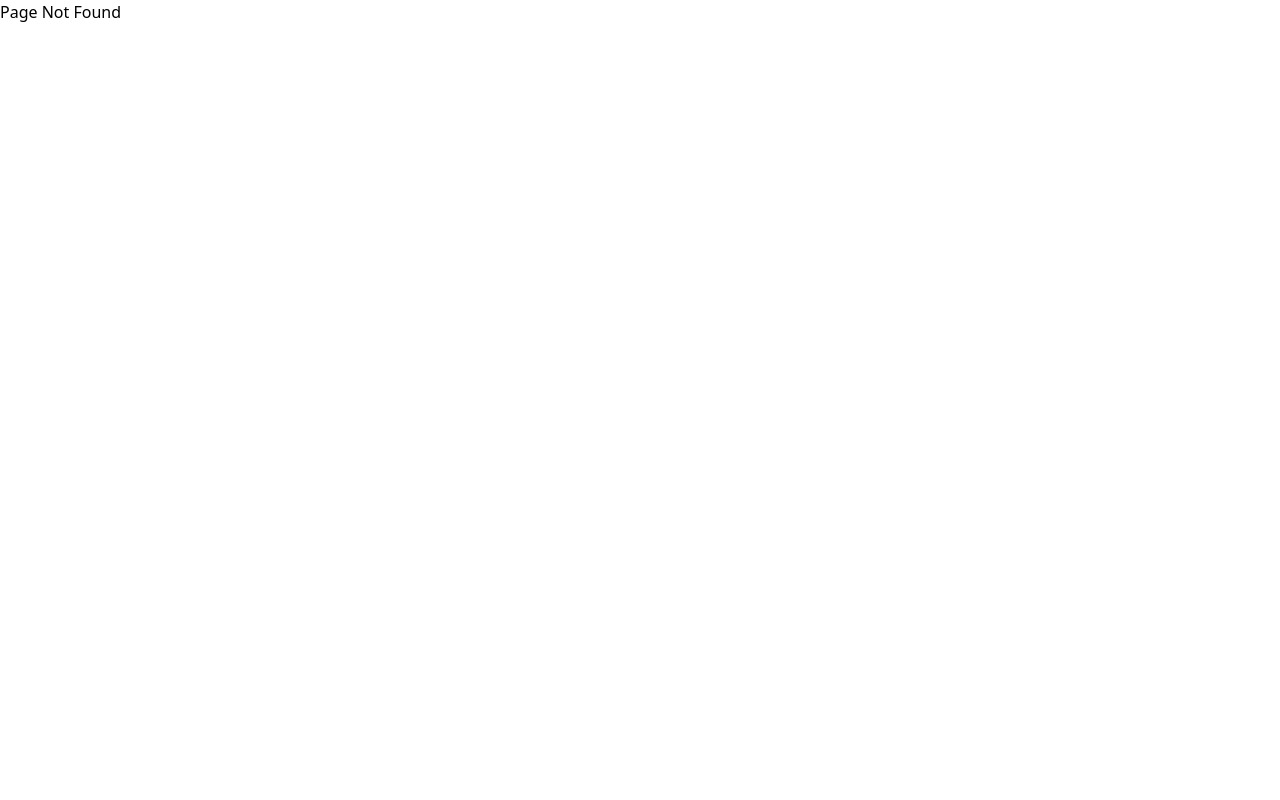
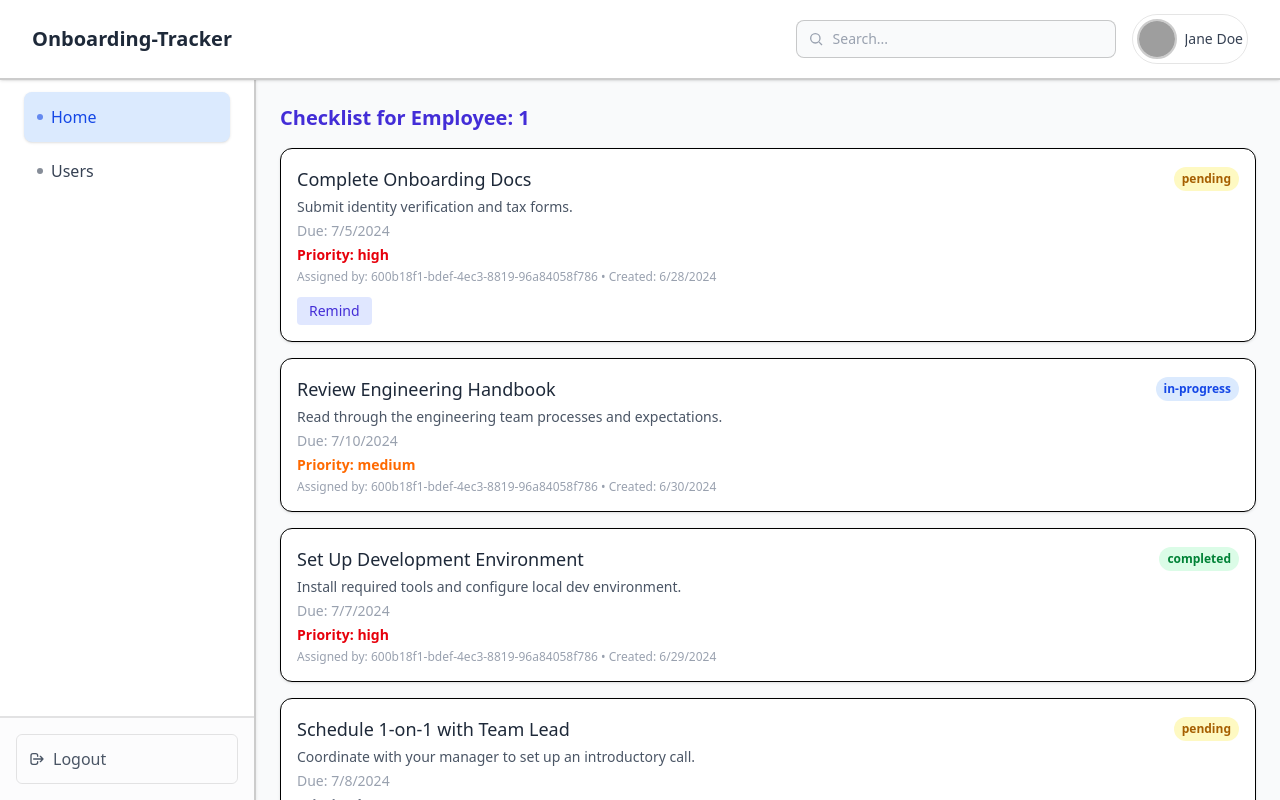
Before and after one commit to pranavnaxane/virtual-onboarding-tracker-frontend, a React (Vite) app: page /hr/dashboard/checklist/1 in a window 1280 px wide. Before the commit this address led to /404. Built offline with nearby package versions, Linux system fonts and the light colour scheme; grey boxes are pictures that could not be loaded.

Commit message:
checklist added

```diff
--- /dev/null
+++ b/src/features/hr/Checklist.tsx
@@ -0,0 +1,79 @@
+import React from "react";
+import { useParams } from "react-router-dom";
+import taskList, { type Task } from "../../mocks/dummy_tasklist";
+
+const statusColors = {
+  pending: "bg-yellow-100 text-yellow-700",
+  "in-progress": "bg-blue-100 text-blue-700",
+  completed: "bg-green-100 text-green-700",
+};
+
+const priorityColors = {
+  high: "text-red-600",
+  medium: "text-orange-500",
+  low: "text-gray-500",
+};
+const Checklist = () => {
+  const { employeeId } = useParams<{ employeeId: string }>();
+
+  if (!employeeId) return <p>Invalid employee</p>;
+  const handleRemind = (taskId: string) => {
+    // You can trigger a toast, notification, or backend call here
+    alert(`Reminder sent for task: ${taskId}`);
+  };
+  return (
+    <div className="space-y-4">
+      <h2 className="text-xl font-semibold text-indigo-700">
+        Checklist for Employee: {employeeId}
+      </h2>
+
+      {taskList.length === 0 ? (
+        <p className="text-gray-500">No tasks assigned.</p>
+      ) : (
+        taskList.map((task: Task) => (
+          <div
+            key={task.taskId}
+            className="p-4 border rounded-xl bg-white shadow-sm space-y-1"
+          >
+            <div className="flex justify-between items-center">
+              <h3 className="text-lg font-medium text-gray-800">
+                {task.title}
+              </h3>
+              <span
+                className={`px-2 py-1 text-xs rounded-full font-semibold ${
+                  statusColors[task.status]
+                }`}
+              >
+                {task.status}
+              </span>
+            </div>
+            <p className="text-sm text-gray-600">{task.description}</p>
+            <p className="text-sm text-gray-400">
+              Due: {new Date(task.dueDate).toLocaleDateString()}
+            </p>
+            <p
+              className={`text-sm font-semibold ${
+                priorityColors[task.priority]
+              }`}
+            >
+              Priority: {task.priority}
+            </p>
+            <p className="text-xs text-gray-400">
+              Assigned by: {task.assignedBy} • Created:{" "}
+              {new Date(task.createdAt).toLocaleDateString()}
+            </p>
+            {task.status === "pending" && (
+              <button
+                onClick={() => handleRemind(task.taskId)}
+                className="mt-2 inline-block px-3 py-1 text-sm bg-indigo-100 text-indigo-700 font-medium rounded hover:bg-indigo-200 transition"
+              >
+                Remind
+              </button>
+            )}
+          </div>
+        ))
+      )}
+    </div>
+  );
+};
+export default Checklist;
--- a/src/features/hr/HRDashboard.tsx
+++ b/src/features/hr/HRDashboard.tsx
@@ -3,8 +3,7 @@ import Header from "./layout/Header";
 import Sidebar from "./layout/Sidebar";
 import type { HRProfileData } from "./types/hr.types";
 import { useSidebar } from "../../context";
-import HomePage from "./Home";
-import { UsersPage } from "./Users";
+import { Outlet } from "react-router-dom";
 
 const HRDashboard: FC = () => {
   const { selectedTab } = useSidebar();
@@ -48,7 +47,7 @@ const HRDashboard: FC = () => {
         `}
         role="main"
       >
-        {selectedTab === "Users" ? <UsersPage /> : <HomePage />}
+        <Outlet />
       </main>
     </div>
   );
--- a/src/features/hr/Users.tsx
+++ b/src/features/hr/Users.tsx
@@ -1,9 +1,11 @@
 import { useState } from "react";
 import Users from "../../mocks/dummy_users_1000";
+import { useNavigate } from "react-router-dom";
 
 export const UsersPage = () => {
   const [hrId, setHrId] = useState("600b18f1-bdef-4ec3-8819-96a84058f786");
   const [searchTerm, setSearchTerm] = useState("");
+  const navigate = useNavigate();
   const filteredUsers = Users.filter(
     (user: any) =>
       user.hrId === hrId &&
@@ -49,6 +51,9 @@ export const UsersPage = () => {
                 <p className="text-xs text-gray-400 mt-auto">
                   Joined: {user.joiningDate}
                 </p>
+                <button onClick={() => navigate(`/hr/dashboard/checklist/${user.userId}`)} className="mt-4 w-full py-2 text-sm font-medium bg-indigo-600 text-white rounded-xl hover:bg-indigo-700 shadow hover:shadow-md transition duration-300">
+                  checklist
+                </button>
               </div>
             ))}
         </div>
--- a/src/features/hr/layout/Sidebar.tsx
+++ b/src/features/hr/layout/Sidebar.tsx
@@ -1,6 +1,7 @@
 import { memo, type FC } from "react";
 import { useSidebar } from "../../../context";
 import type { SidebarLinkProps } from "../types/hr.types";
+import { useNavigate } from "react-router-dom";
 
 interface SidebarProps {
   isOpen?: boolean;
@@ -9,8 +10,14 @@ interface SidebarProps {
 
 const Sidebar: FC<SidebarProps> = ({ isOpen = true, onClose }) => {
   const { setSelectedTab, selectedTab } = useSidebar();
+  const navigate = useNavigate();
+  const sideBarClicked = (menuItem: string) => {
+    if (menuItem == "Home") {
+      navigate("/hr/dashboard/home");
+    } else if (menuItem === "Users") {
+      navigate("/hr/dashboard/users");
+    }
 
-  const sideBarClicked = (menuItem: string) => {
     setSelectedTab(menuItem);
   };
   return (
--- /dev/null
+++ b/src/mocks/dummy_tasklist.ts
@@ -0,0 +1,74 @@
+export interface Task {
+  taskId: string;
+  title: string;
+  description: string;
+  assignedTo: string;
+  assignedBy: string;
+  dueDate: string;
+  status: 'pending' | 'in-progress' | 'completed';
+  priority: 'high' | 'medium' | 'low';
+  tags: string;
+  attachments: string;
+  createdAt: string;
+  updatedAt: string;
+}
+const taskList: Task[] = [
+  {
+    taskId: "task-001",
+    title: "Complete Onboarding Docs",
+    description: "Submit identity verification and tax forms.",
+    assignedTo: "f9859bef-0d77-4aa2-a116-1218c07bc70d",
+    assignedBy: "600b18f1-bdef-4ec3-8819-96a84058f786",
+    dueDate: "2024-07-05",
+    status: "pending",
+    priority: "high",
+    tags: "onboarding,docs",
+    attachments: "onboarding-pack.zip",
+    createdAt: "2024-06-28T10:00:00Z",
+    updatedAt: "2024-06-28T10:00:00Z",
+  },
+  {
+    taskId: "task-002",
+    title: "Review Engineering Handbook",
+    description: "Read through the engineering team processes and expectations.",
+    assignedTo: "f9859bef-0d77-4aa2-a116-1218c07bc70d",
+    assignedBy: "600b18f1-bdef-4ec3-8819-96a84058f786",
+    dueDate: "2024-07-10",
+    status: "in-progress",
+    priority: "medium",
+    tags: "reading,training",
+    attachments: "engineering-handbook.pdf",
+    createdAt: "2024-06-30T08:45:00Z",
+    updatedAt: "2024-07-01T11:12:00Z",
+  },
+  {
+    taskId: "task-003",
+    title: "Set Up Development Environment",
+    description: "Install required tools and configure local dev environment.",
+    assignedTo: "f9859bef-0d77-4aa2-a116-1218c07bc70d",
+    assignedBy: "600b18f1-bdef-4ec3-8819-96a84058f786",
+    dueDate: "2024-07-07",
+    status: "completed",
+    priority: "high",
+    tags: "setup,devtools",
+    attachments: "",
+    createdAt: "2024-06-29T14:20:00Z",
+    updatedAt: "2024-07-01T16:10:00Z",
+  },
+  {
+    taskId: "task-004",
+    title: "Schedule 1-on-1 with Team Lead",
+    description: "Coordinate with your manager to set up an introductory call.",
+    assignedTo: "f9859bef-0d77-4aa2-a116-1218c07bc70d",
+    assignedBy: "600b18f1-bdef-4ec3-8819-96a84058f786",
+    dueDate: "2024-07-08",
+    status: "pending",
+    priority: "low",
+    tags: "communication,meeting",
+    attachments: "",
+    createdAt: "2024-07-01T09:00:00Z",
+    updatedAt: "2024-07-01T09:00:00Z",
+  }
+];
+
+export default taskList;
--- a/src/routes/AppRoutes.tsx
+++ b/src/routes/AppRoutes.tsx
@@ -1,6 +1,8 @@
 import { Navigate, Route, Routes } from "react-router-dom";
 import LoginPage from "../features/loginPage/loginPage";
-import { HRDashboard, HRProfile } from "../features/hr";
+import { HRDashboard, HRProfile, UsersPage } from "../features/hr";
+import Checklist from "../features/hr/Checklist";
+import HomePage from "../features/hr/Home";
 
 const AppRoutes = () => {
   return (
@@ -17,11 +19,19 @@ const AppRoutes = () => {
         element={<div>Forgot Password - Coming Soon</div>}
       />
 
-      <Route path="/hr">
-        <Route index element={<Navigate to="/hr/dashboard" replace />} />
-        <Route path="dashboard" element={<HRDashboard />} />
-        <Route path="profile" element={<HRProfile />} />
+      <Route
+        path="/hr"
+        element={<Navigate to="/hr/dashboard/home" replace />}
+      />
+
+      <Route path="/hr/dashboard" element={<HRDashboard />}>
+        <Route index element={<Navigate to="home" replace />} />
+        <Route path="home" element={<HomePage />} />
+        <Route path="users" element={<UsersPage />} />
+        <Route path="checklist/:employeeId" element={<Checklist />} />
       </Route>
+
+      <Route path="/hr/profile" element={<HRProfile />} />
 
       <Route path="/404" element={<div>Page Not Found</div>} />
       <Route path="*" element={<Navigate to="/404" replace />} />
```
